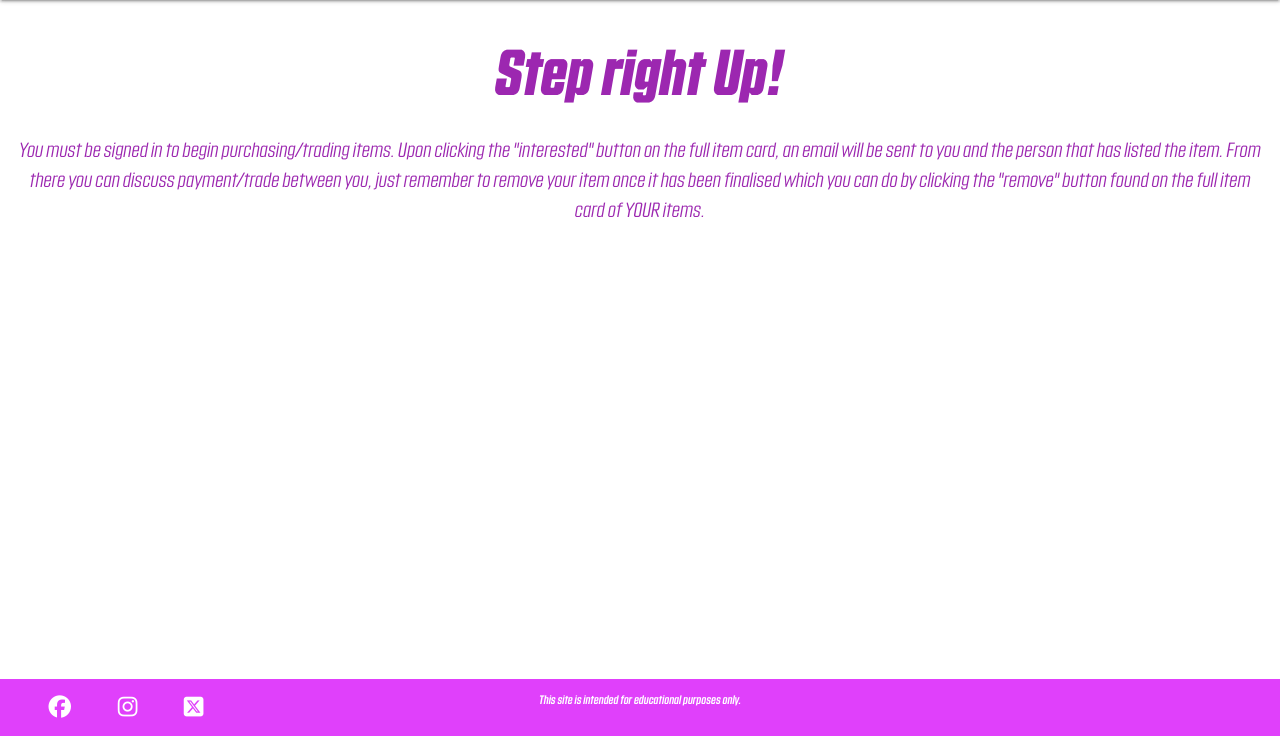
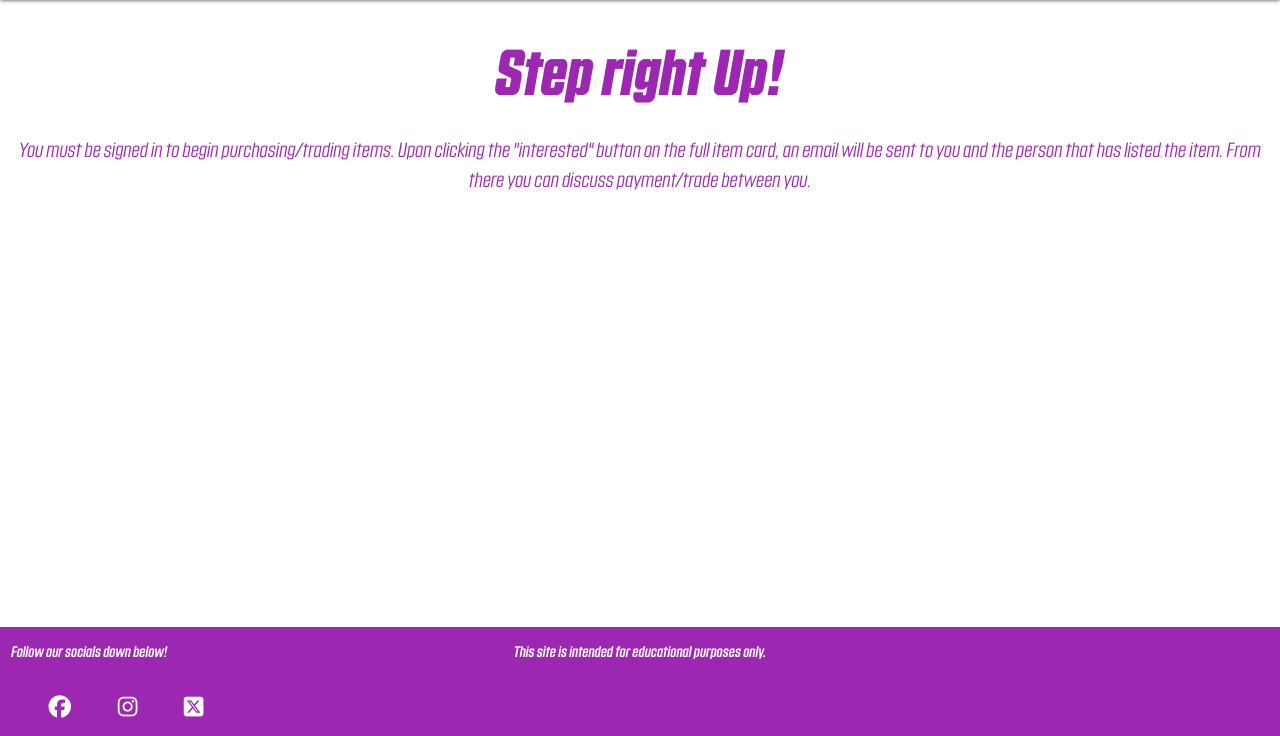
Before and after one commit to T254-bot/Moxxis_Market, a Flask app: page /market_page in a window 1280 px wide. Shown: the part 64-800 px from the top of the page. Run offline with Flask 3, Linux system fonts and the light colour scheme; data that the repository does not hold is empty; some libraries are stand-ins or nearby versions.

Commit message:
minor styling adjustments

```diff
--- a/static/css/style.css
+++ b/static/css/style.css
@@ -295,7 +295,7 @@ footer {
 }
 
 .footer-dis {
-    font-size: 80%;
+    font-size: 100%;
 }
 
 .footer-icon {
--- a/templates/base.html
+++ b/templates/base.html
@@ -65,9 +65,10 @@
     {% endblock %}
 
     <!--Footer-->
-    <footer class="purple accent-2">
+    <footer class="purple">
         <div class="row">
             <div class="col s6 m4">
+                <p class="countach-font white-text">Follow our socials down below!</p>
                 <a href="https://www.facebook.com" target="_blank"><i class="fa-brands fa-facebook white-text footer-icon"></i></a>
                 <a href="https://www.instagram.com" target="_blank"><i class="fa-brands fa-instagram white-text footer-icon"></i></a>
                 <a href="https://twitter.com/?lang=en" target="_blank"><i class="fa-brands fa-square-x-twitter white-text footer-icon"></i></a>
--- a/templates/market.html
+++ b/templates/market.html
@@ -6,8 +6,7 @@
     <div class="col s12">
         <h1 class="market-header countach-bold center-align purple-text">Step right Up!</h1>
         <p class="market-text countach-light center-align purple-text">You must be signed in to begin purchasing/trading items. Upon clicking the "interested" button
-            on the full item card, an email will be sent to you and the person that has listed the item. From there you can discuss payment/trade between you,
-            just remember to remove your item once it has been finalised which you can do by clicking the "remove" button found on the full item card of YOUR items.
+            on the full item card, an email will be sent to you and the person that has listed the item. From there you can discuss payment/trade between you.
         </p>
     </div>
 </div>
```
